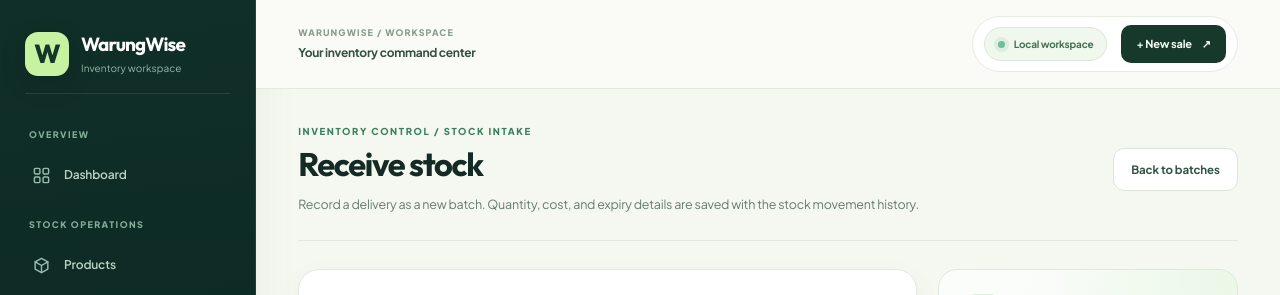
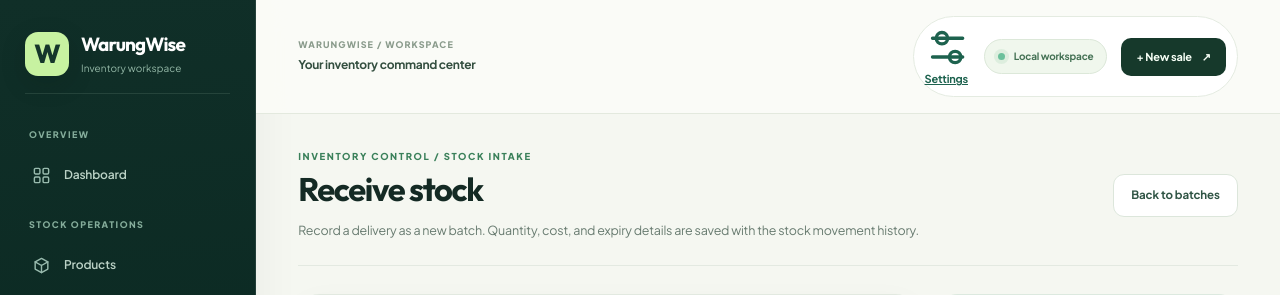
Before and after one commit to krisvan123/CS50X_FinalProject, a Python web app: template templates/batches/form.html in a window 1280 px wide. Shown: the top 295 px of the page. Run offline with Jinja, Linux system fonts and the light colour scheme; the template is opened without the code that fills it: most values are stand-ins (such as "Sample title", 1, 10 or a date in 2020).

Commit message:
fix: make Settings easily accessible from topbar

```diff
--- a/templates/base.html
+++ b/templates/base.html
@@ -1,6 +1,6 @@
 <!doctype html>
 <!-- AI-use disclosure: ChatGPT assisted with shared typography, navigation, workspace-footer layout, and animation markup. -->
-<html lang="id">
+<html lang="en">
 <head>
     <meta charset="utf-8">
     <meta name="viewport" content="width=device-width, initial-scale=1">
@@ -17,7 +17,7 @@
     <link rel="preconnect" href="https://fonts.gstatic.com" crossorigin>
     <link href="https://fonts.googleapis.com/css2?family=Plus+Jakarta+Sans:wght@400;500;600;700;800&family=Outfit:wght@400;500;600;700;800&display=swap" rel="stylesheet">
     <link rel="stylesheet" href="{{ url_for('static', filename='css/styles.css', v='14') }}">
-    <link rel="stylesheet" href="{{ url_for('static', filename='css/workspace.css', v='3') }}">
+    <link rel="stylesheet" href="{{ url_for('static', filename='css/workspace.css', v='4') }}">
 </head>
 <body>
 <a class="skip-link" href="#main-content">Lewati ke konten utama</a>
@@ -108,6 +108,10 @@
                 <span class="topbar-title">Your inventory command center</span>
             </div>
             <div class="topbar-meta">
+                <a class="topbar-settings-link" href="{{ url_for('settings') }}" aria-label="Open workspace settings" {% if request.endpoint == 'settings' %}aria-current="page"{% endif %}>
+                    <svg viewBox="0 0 24 24" fill="none" stroke="currentColor" stroke-width="1.8" stroke-linecap="round" stroke-linejoin="round" aria-hidden="true"><path d="M4 7h16M4 17h16"/><circle cx="9" cy="7" r="3"/><circle cx="16" cy="17" r="3"/></svg>
+                    <span>Settings</span>
+                </a>
                 <span class="environment-pill"><span class="local-status-dot" aria-hidden="true"></span>{% if config.get('DEMO_READ_ONLY', False) %}Read-only demo{% elif config.get('DEMO_SAMPLE_DATA', False) %}Local demo · sample data{% else %}Local workspace{% endif %}</span>
                 {% if not config.get('DEMO_READ_ONLY', False) %}
                 <a class="topbar-quick-action" href="{{ url_for('new_sale') }}">+ New sale <span aria-hidden="true">↗</span></a>
```
